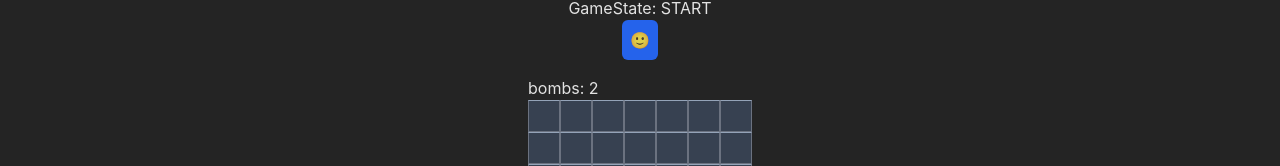
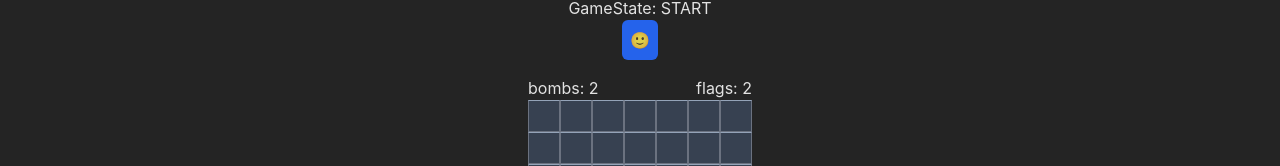
Before and after one commit to SilviuIordache/react-games, a React (Vite) app: page /minesweeper in a window 1280 px wide. Shown: the part 272-438 px from the top of the page. Built offline with nearby package versions, Linux system fonts and the light colour scheme.

Commit message:
Add flag counter

```diff
--- a/src/games/Minesweeper/index.tsx
+++ b/src/games/Minesweeper/index.tsx
@@ -9,6 +9,8 @@ export default function Minesweeper() {
   const bombOccurence = 10; // value from 1 to 100
 
   const [bombCounter, setBombCounter] = useState(0);
+
+  const [flagCounter, setFlagCounter] = useState(0);
 
   const [gameState, setGameState] = useState<GameState>(GameState.START);
 
@@ -44,6 +46,7 @@ export default function Minesweeper() {
     }
 
     setBombCounter(bombs);
+    setFlagCounter(bombs);
 
     return newGrid;
   }
@@ -111,8 +114,10 @@ export default function Minesweeper() {
 
         if (newCell.marked === false) {
           newCell.marked = true;
+          setFlagCounter((val) => val - 1);
         } else {
           newCell.marked = false;
+          setFlagCounter((val) => val + 1);
         }
         updateGridWithNewCell(x, y, newCell);
       }
@@ -193,11 +198,13 @@ export default function Minesweeper() {
 
   return (
     <div>
-      {gameState === GameState.END && <Confetti duration={5000}/>}
+      {gameState === GameState.END && <Confetti duration={5000} />}
       <SmileyButton gameState={gameState} handleStartGame={handleStartGame} />
 
       <div className="flex justify-between">
         <div>bombs: {bombCounter}</div>
+
+        <div>flags: {flagCounter}</div>
       </div>
 
       <Grid
```
